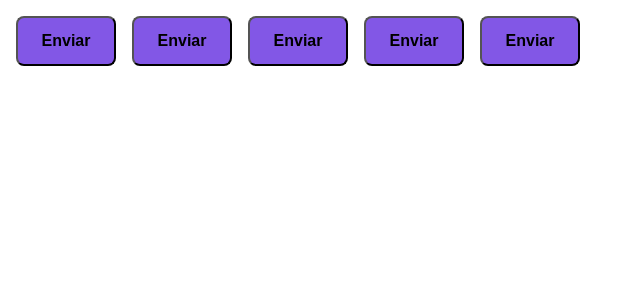
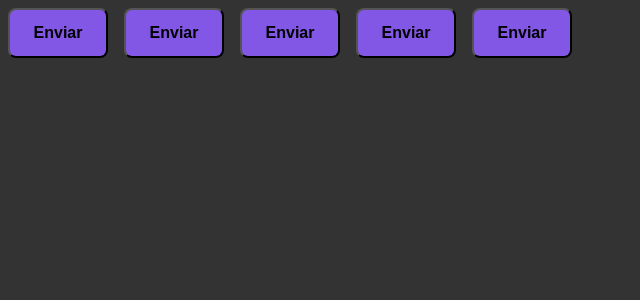
Before and after one commit to ponqueli/ignite-timer, a React (Vite) app: page / in a window 1280 px wide. Shown: the top 300 px of the page, without its empty margins (0-640 px from the left). Built offline with nearby package versions, Linux system fonts and the light colour scheme.

Commit message:
add globalstyle with style components

```diff
--- a/index.html
+++ b/index.html
@@ -3,7 +3,7 @@
   <head>
     <meta charset="UTF-8" />
     <meta name="viewport" content="width=device-width, initial-scale=1.0" />
-    <title>🔥Ignite Timer⏲️</title>
+    <title>⏲️Ignite Timer🔥</title>
   </head>
   <body>
     <div id="root"></div>
--- a/src/App.tsx
+++ b/src/App.tsx
@@ -1,6 +1,7 @@
 import { ThemeProvider } from "styled-components";
 import { Button } from "./components/Button";
 
+import { GlobalStyle } from "./styles/global";
 import { defaultTheme } from "./styles/themes/default";
 
 export function App() {
@@ -12,6 +13,7 @@
       <Button variant="danger" />
 
       <Button />
+      <GlobalStyle />
     </ThemeProvider>
   );
 }
--- /dev/null
+++ b/src/styles/global.ts
@@ -0,0 +1,14 @@
+import { createGlobalStyle } from "styled-components";
+
+export const GlobalStyle = createGlobalStyle`
+  * {
+    margin: 0;
+    padding: 0;
+    box-sizing: border-box;
+  }
+
+  body {
+    background: #333;
+    color: #fff;
+  }
+`;
```
